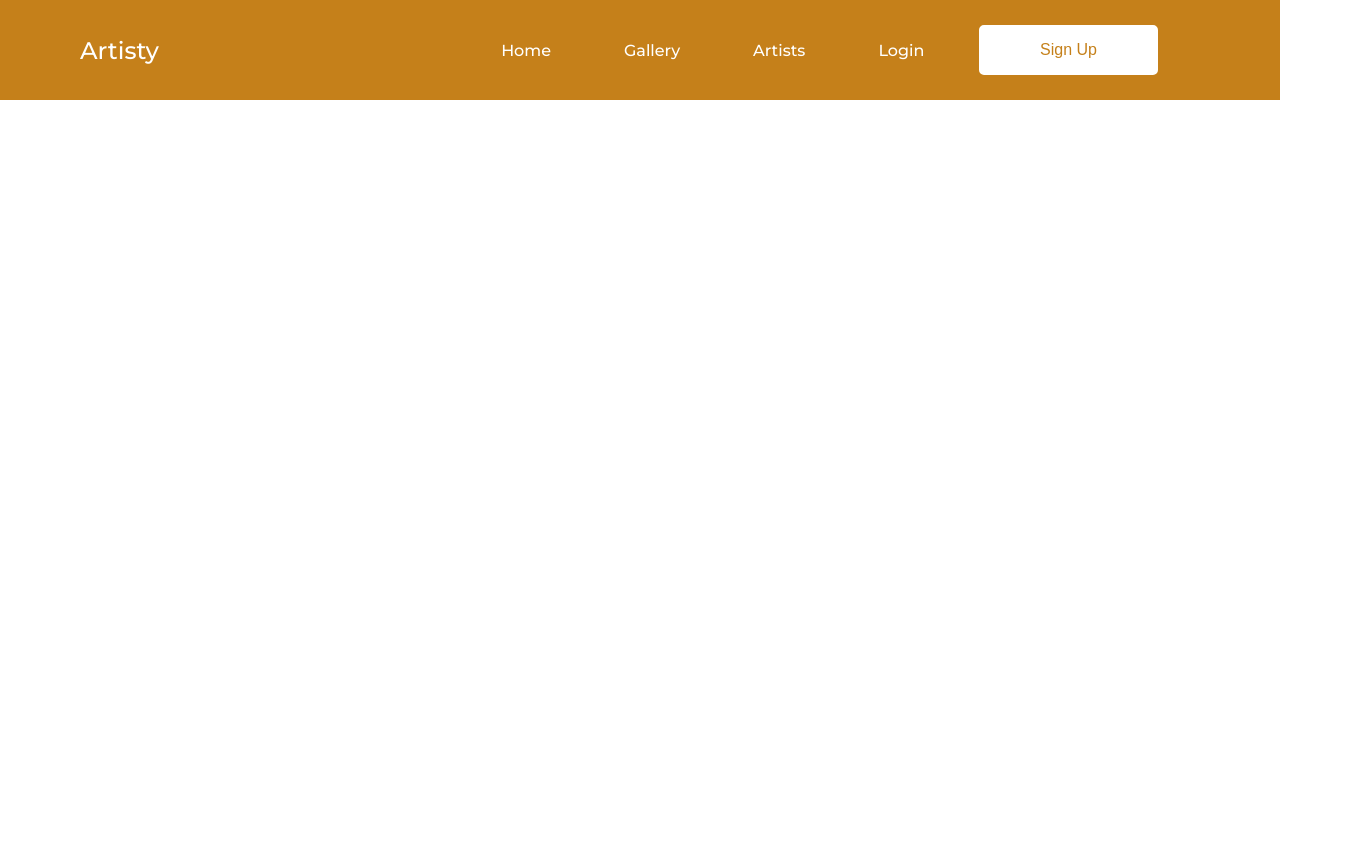
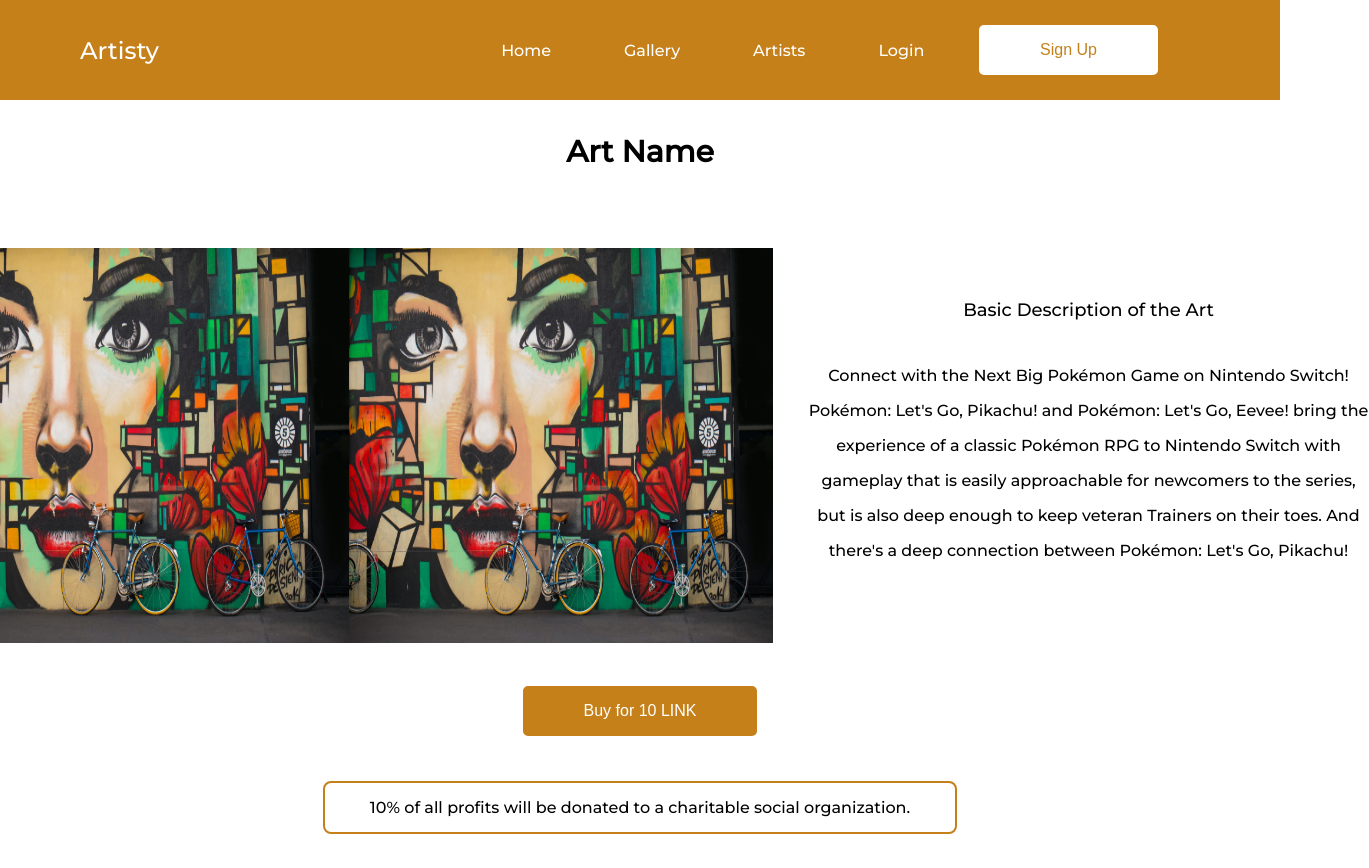
Before and after one commit to J3r0m3L/Artisty, a React (Create React App) app in the folder e-artist/: page /landing in a window 1280 px wide. Shown: the top 868 px of the page, 1369 px wide, since content can reach past the window. Before the commit the page ends 800 px from the top, so only its background shows below. Built offline with nearby package versions, Linux system fonts and the light colour scheme.

Commit message:
Finished Upload, Landing, and Signup

```diff
--- a/e-artist/src/App.js
+++ b/e-artist/src/App.js
@@ -2,6 +2,9 @@ import React from 'react';
 import Navbar from './components/Navbar.js';
 import Home from './pages/home/Home.js';
 import Signup from './pages/signup/Signup.js';
+import Upload from './pages/upload/Upload.js';
+import Landing from './pages/landing/Landing.js';
+import Footer from './components/Footer.js';
 import './App.css';
 import { BrowserRouter as Router, Switch, Route } from "react-router-dom";
 
@@ -16,13 +19,14 @@ function App() {
       {/*Navbar*/}
         <Navbar/>
         <Switch>
-          <Route path="/landing">{/*landing*/}</Route>
+          <Route path="/landing"><Landing/></Route>
           <Route path="/leaderboard">{/*leaderboard*/}</Route>
           <Route path="/signup"><Signup/></Route>
-          <Route path="/upload">{/*upload*/}</Route>
+          <Route path="/upload"><Upload/></Route>
           {/*Footer*/}
           <Route path="/"><Home/></Route>
         </Switch>
+        <Footer />
       </Router>
     </div>
   );
--- /dev/null
+++ b/e-artist/src/components/Footer.css
@@ -0,0 +1,5 @@
+.footer {
+  background-color: var(--trim);
+  height: 600px;
+
+}
--- /dev/null
+++ b/e-artist/src/components/Footer.js
@@ -0,0 +1,11 @@
+import React from 'react';
+import './Footer.css';
+
+function Footer() {
+  return (
+    <div className='footer'>
+    </div>
+  );
+}
+
+export default Footer;
--- a/e-artist/src/pages/home/Home.css
+++ b/e-artist/src/pages/home/Home.css
@@ -25,3 +25,7 @@
   font-weight: 400;
   font-family: var(--mont500);
 }
+
+.home_bannerInfo > button {
+
+}
--- a/e-artist/src/pages/landing/Landing.css
+++ b/e-artist/src/pages/landing/Landing.css
@@ -0,0 +1,86 @@
+.landing {
+  height: 870px;
+}
+
+.landing > h1{
+  font-family: var(--mont500);
+  font-weight: 700;
+  line-height: 35px;
+  font-size: 30px;
+  margin: 33.5px;
+  text-align: center;
+}
+
+.landing_upper {
+  display: flex;
+  justify-content: center;
+  margin-top: 79px;
+}
+
+.landing_banners {
+  display: flex;
+  margin-left: 50px;
+}
+
+.landing_banner {
+  height: 395px;
+  width: 423.53px;
+}
+
+.landing_description {
+  margin: 36px;
+}
+
+.landing_description > h1 {
+  text-align: center;
+  font-family: var(--mont500);
+  font-weight: 400;
+  font-size: 18px;
+  line-height: 35px;
+  margin: 9.5px;
+}
+
+.landing_description > p {
+  text-align: center;
+  font-family: var(--mont500);
+  font-weight: 400;
+  font-size: 16px;
+  line-height: 35px;
+  width: 560px;
+  margin-top: 30px;
+}
+
+.landing > button {
+  background-color: var(--trim);
+  color: var(--text1);
+  border: 2px solid var(--trim);
+  padding: 14px 59px;
+  border-radius: 5px;
+  font-size: 16px;
+  font-weight: 500;
+  display: block;
+  margin: 43px auto 0;
+
+}
+
+.landing > button:hover {
+  cursor: pointer;
+  background-color: var(--text1);
+  color: var(--trim);
+  transition: ease-out 0.2s;
+  font-weight: 500;
+}
+
+.landing > p {
+  text-align: center;
+  border: 2px solid var(--trim);
+  display: block;
+  width: 600px;
+  display: block;
+  margin: 45px auto;
+  padding: 15px;
+  border-radius: 8px;
+  font-family: var(--mont500);
+  font-weight: 400;
+  font-size: 16px;
+}
--- a/e-artist/src/pages/landing/Landing.js
+++ b/e-artist/src/pages/landing/Landing.js
@@ -1,10 +1,28 @@
 import React from 'react';
 import './Landing.css';
+import Banner from '../../images/Banner.jfif';
 
 function Landing() {
   return (
     <div className='landing'>
-      <h1>Welcome to Landing Page</h1>
+      <h1>Art Name</h1>
+      <div className='landing_upper'>
+        <div className='landing_banners'>
+          <img src={Banner} className='landing_banner'/>
+          <img src={Banner} className='landing_banner'/>
+        </div>
+        <div className='landing_description'>
+          <h1>Basic Description of the Art</h1>
+          <p>Connect with the Next Big Pokémon Game on Nintendo Switch! Pokémon:
+          Let's Go, Pikachu! and Pokémon: Let's Go, Eevee! bring the experience of
+          a classic Pokémon RPG to Nintendo Switch with gameplay that is easily
+          approachable for newcomers to the series, but is also deep enough to keep
+          veteran Trainers on their toes. And there's a deep connection between Pokémon:
+          Let's Go, Pikachu!</p>
+        </div>
+      </div>
+      <button>Buy for 10 LINK</button>
+      <p>10% of all profits will be donated to a charitable social organization.</p>
     </div>
   );
 }
--- a/e-artist/src/pages/signup/Signup.css
+++ b/e-artist/src/pages/signup/Signup.css
@@ -0,0 +1,58 @@
+.signup {
+  height: 870px;
+  background-color: white;
+  display: flex;
+  flex-direction: column;
+}
+
+.signup_input {
+  position: relative;
+  display: block;
+  margin: 0 auto;
+  top: 38px;
+}
+
+.signup_input > h1 {
+  font-family: var(--mont500);
+  font-weight: 700;
+  line-height: 35px;
+  margin: 33.5px 0;
+  font-size: 30px;
+}
+
+.signup_input > h2 {
+  font-family: var(--mont500);
+  font-weight: 400;
+  font-size: 16px;
+  line-height: 35px;
+  margin-top: 15px;
+}
+
+.signup_input > input {
+  border-radius: 8px;
+  border: 1px solid #bababa;
+  width: 510px;
+  height: 50px;
+}
+
+.signup_input > button {
+  border: none;
+  background-color: var(--trim);
+  color: var(--text1);
+  border: 2px solid var(--trim);
+  padding: 14px 59px;
+  border-radius: 5px;
+  font-size: 16px;
+  font-weight: 500;
+  display: block;
+  margin: 43px auto 0;
+
+}
+
+.signup_input button:hover {
+  cursor: pointer;
+  background-color: var(--text1);
+  color: var(--trim);
+  transition: ease-out 0.2s;
+  font-weight: 500;
+}
--- a/e-artist/src/pages/signup/Signup.js
+++ b/e-artist/src/pages/signup/Signup.js
@@ -4,7 +4,16 @@ import './Signup.css';
 function Signup() {
   return (
     <div className='signup'>
-      <h1>Welcome to Signup Page</h1>
+      <div className='signup_input'>
+        <h1>Be a Creator</h1>
+        <h2>Your Creative Name</h2>
+        <input type='text'/>
+        <h2>Wallet Address</h2>
+        <input type='text'/>
+        <h2>Description</h2>
+        <input type='text'/><br/>
+        <button>Sign Up</button>
+      </div>
     </div>
   );
 }
--- a/e-artist/src/pages/upload/Upload.css
+++ b/e-artist/src/pages/upload/Upload.css
@@ -0,0 +1,58 @@
+.upload {
+  height: 870px;
+  background-color: white;
+  display: flex;
+  flex-direction: column;
+}
+
+.upload_input {
+  position: relative;
+  display: block;
+  margin: 0 auto;
+  top: 38px;
+}
+
+.upload_input > h1 {
+  font-family: var(--mont500);
+  font-weight: 700;
+  line-height: 35px;
+  margin: 33.5px 0;
+  font-size: 30px;
+}
+
+.upload_input > h2 {
+  font-family: var(--mont500);
+  font-weight: 400;
+  font-size: 16px;
+  line-height: 35px;
+  margin-top: 15px;
+}
+
+.upload_input > input {
+  border-radius: 8px;
+  border: 1px solid #bababa;
+  width: 510px;
+  height: 50px;
+}
+
+.upload_input > button {
+  border: none;
+  background-color: var(--trim);
+  color: var(--text1);
+  border: 2px solid var(--trim);
+  padding: 14px 59px;
+  border-radius: 5px;
+  font-size: 16px;
+  font-weight: 500;
+  display: block;
+  margin: 43px auto 0;
+
+}
+
+.upload_input button:hover {
+  cursor: pointer;
+  background-color: var(--text1);
+  color: var(--trim);
+  transition: ease-out 0.2s;
+  font-weight: 500;
+}
--- a/e-artist/src/pages/upload/Upload.js
+++ b/e-artist/src/pages/upload/Upload.js
@@ -4,7 +4,16 @@ import './Upload.css';
 function Upload() {
   return (
     <div className='upload'>
-      <h1>Welcome to Upload Page</h1>
+      <div className='upload_input'>
+        <h1>Upload you ART</h1>
+        <h2>What's your art called</h2>
+        <input type='text'/>
+        <h2>Price you want to sell</h2>
+        <input type='text'/>
+        <h2>Description</h2>
+        <input type='text'/><br/>
+        <button>Upload</button>
+      </div>
     </div>
   );
 }
```
Also changed, not shown: e-artist/src/components/Navbar.js (line endings or trailing spaces).
